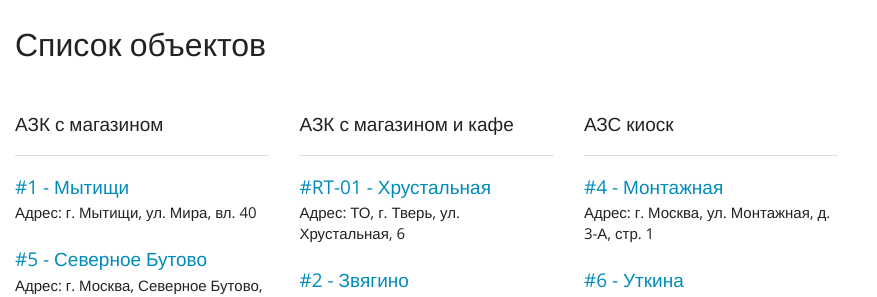
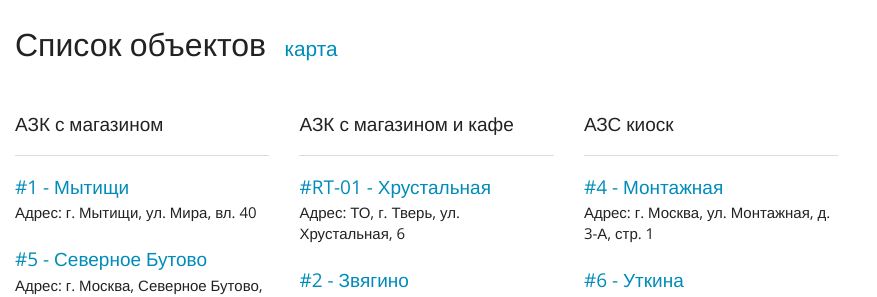
Before and after one commit to nixxa/SecretShopper, a Flask app: page / in a window 1280 px wide. Shown: the part 45-342 px from the top of the page, without its empty margins (0-877 px from the left). Run offline with Flask 2, Linux system fonts and the light colour scheme; some libraries are stand-ins or nearby versions.

Commit message:
Yandex.maps at index page

```diff
--- a/frontui/templates/index.html
+++ b/frontui/templates/index.html
@@ -3,11 +3,14 @@
 {% block content %}
 <h2>
     <span>Список объектов</span>
+    <small style="margin-left: 10px;"><a href="https://yandex.ru/maps/?um=constructor:fra2WKs6gPqeK06_Wz-Ov9Fg8gQ64qMB&amp;source=constructorLink">карта</a></small>
 </h2>
 <div class="row">
 {% for grouper, list in objects|groupby('type') %}
 <div class="col-xs-12 col-sm-12 col-md-4">
-    <div class="page-header"><h4>{{ grouper }}</h4></div>
+    <div class="page-header">
+        <h4>{{ grouper }}</h4>
+    </div>
     {% for obj in list|sort(attribute='sort_num') %}
     <div class="media" data-num="{{obj.num}}" data-title="{{obj.title}}">
         <div class="media-body">
```
